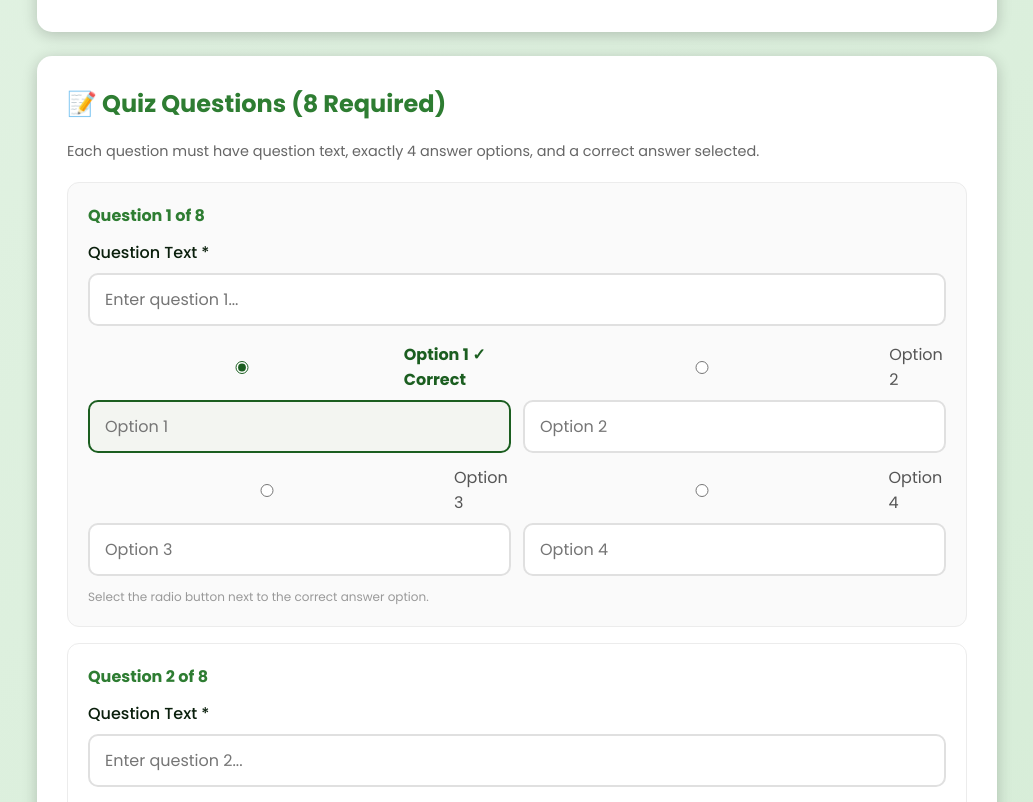
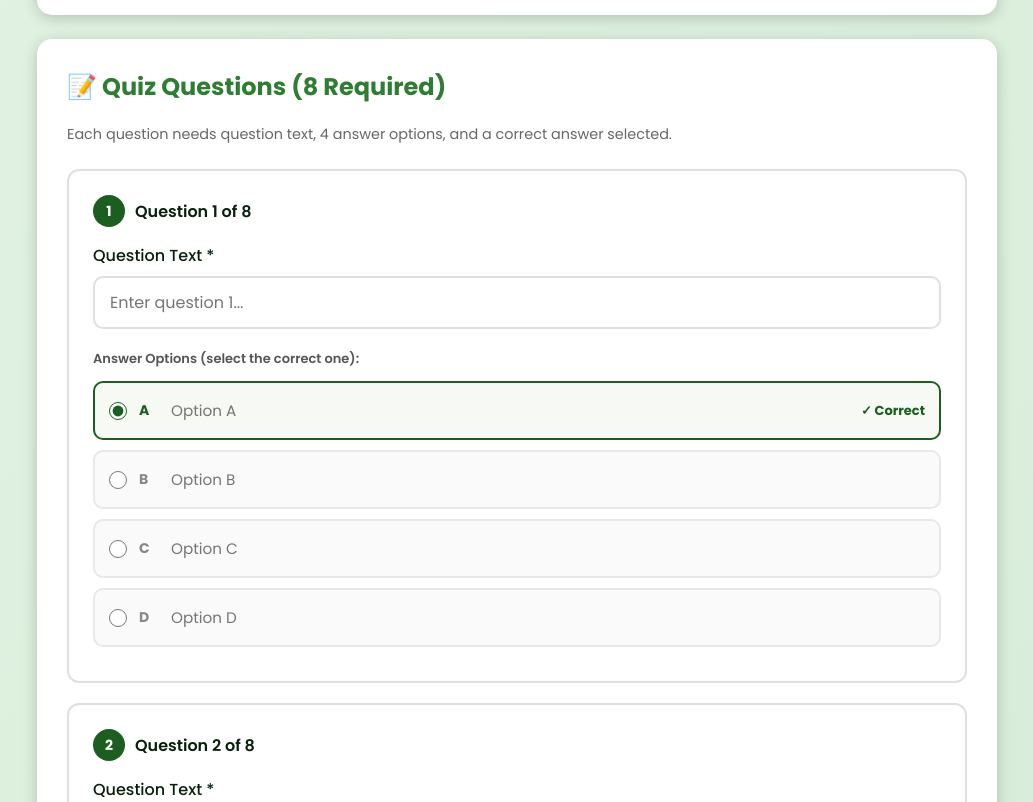
Before and after one commit to eirim2/biotrack, a React (Vite) app in the folder frontend/: page /admin/create-animal in a window 1280 px wide. Shown: the part 1638-2440 px from the top of the page, without its empty margins (123-1156 px from the left). Built offline with nearby package versions, Linux system fonts and the light colour scheme; no server answers; sample sign-in values are in the browser's storage; the HTML template or start-up script is replaced by a standard one.

Commit message:
Fix banner display and quiz questions UI

```diff
--- a/frontend/src/App.css
+++ b/frontend/src/App.css
@@ -1090,6 +1090,7 @@ body {
   border-radius: 20px;
   margin-bottom: 30px;
   text-align: center;
+  overflow: hidden;
 }
 
 .profile-header h1 {
@@ -3305,9 +3306,8 @@ body {
   height: 140px;
   border-radius: 20px 20px 0 0;
   margin: -40px -40px 24px -40px;
+  width: calc(100% + 80px);
   display: block;
-  object-fit: cover;
-  width: calc(100% + 80px);
 }
 
 /* ── Chatbot ────────────────────────────────────────────────────────────────── */
--- a/frontend/src/components/AdminCreateAnimal.jsx
+++ b/frontend/src/components/AdminCreateAnimal.jsx
@@ -26,7 +26,6 @@ function AdminCreateAnimal({ user, onLogout }) {
     description: '', funFacts: ['', '', '', ''], imageName: '',
   });
 
-  // 8 questions, each with question text, 4 options, and correct answer index
   const [questions, setQuestions] = useState(
     Array.from({ length: 8 }, () => EMPTY_QUESTION())
   );
@@ -35,7 +34,6 @@ function AdminCreateAnimal({ user, onLogout }) {
     axios.get('/api/animals').then(r => setAnimals(r.data || {}));
   }, []);
 
-  // If coming from an animal request, fetch request data and pre-fill the form
   useEffect(() => {
     if (!requestId) return;
     axios.get(`/api/admin/animal-requests?admin_username=${user.username}`)
@@ -92,11 +90,8 @@ function AdminCreateAnimal({ user, onLogout }) {
       }
       for (let j = 0; j < 4; j++) {
         if (!q.options[j].trim()) {
-          return `Question ${i + 1}, Option ${j + 1}: Please fill in all 4 options.`;
+          return `Question ${i + 1}, Option ${String.fromCharCode(65 + j)}: Please fill in all 4 options.`;
         }
-      }
-      if (q.answer < 0 || q.answer > 3) {
-        return `Question ${i + 1}: Please select the correct answer.`;
       }
     }
     return null;
@@ -106,7 +101,6 @@ function AdminCreateAnimal({ user, onLogout }) {
     e.preventDefault();
     setError(''); setSuccess(''); setLoading(true);
 
-    // Validate questions first
     const questionError = validateQuestions();
     if (questionError) {
       setError(questionError);
@@ -126,10 +120,8 @@ function AdminCreateAnimal({ user, onLogout }) {
     };
 
     try {
-      // Step 1: Create the animal
       await axios.post(`/api/admin/animals?admin_username=${user.username}`, { id, data, image_name: imageName });
 
-      // Step 2: Save the 8 questions for this animal
       const formattedQuestions = questions.map(q => ({
         question: q.question.trim(),
         options: q.options.map(o => o.trim()),
@@ -140,7 +132,6 @@ function AdminCreateAnimal({ user, onLogout }) {
         questions: formattedQuestions,
       });
 
-      // Step 3: If this was created from an animal request, approve the request
       if (requestId) {
         try {
           await axios.post(`/api/admin/animal-requests/${requestId}/approve?admin_username=${user.username}`);
@@ -166,6 +157,7 @@ function AdminCreateAnimal({ user, onLogout }) {
 
   const categories = ['Mammal', 'Bird', 'Amphibian', 'Reptile', 'Fish', 'Invertebrate', 'Crustacean'];
   const statuses = ['Least Concern', 'Vulnerable', 'Endangered', 'Critically Endangered'];
+  const optionLabels = ['A', 'B', 'C', 'D'];
 
   return (
     <div>
@@ -184,9 +176,6 @@ function AdminCreateAnimal({ user, onLogout }) {
                 <strong>{requestData.common_name}</strong> ({requestData.scientific_name}) — requested by {requestData.teacher_username}
                 {requestData.reason && <><br/>Reason: {requestData.reason}</>}
               </p>
-              <p style={{ fontSize: '0.85rem', color: '#555', marginTop: 6 }}>
-                The request will be marked as approved only after you successfully create the animal below.
-              </p>
             </div>
           </div>
         )}
@@ -195,7 +184,7 @@ function AdminCreateAnimal({ user, onLogout }) {
         {success && <div className="success-message">{success}</div>}
 
         <form onSubmit={handleSubmit}>
-          {/* ── Animal Info Section ─────────────────────────────────────── */}
+          {/* Animal Info */}
           <div className="profile-section" style={{ marginBottom: 24 }}>
             <h2>🐾 Animal Information</h2>
             <div style={{ display: 'grid', gridTemplateColumns: '1fr 1fr', gap: 16 }}>
@@ -230,7 +219,7 @@ function AdminCreateAnimal({ user, onLogout }) {
                 <label>Image Filename</label>
                 <input type="text" value={form.imageName} onChange={e => updateField('imageName', e.target.value)}
                   placeholder="e.g. lion.jpg" />
-                <p style={{ fontSize: 11, color: '#999', marginTop: 4 }}>File must exist in backend/static/animals/ and be a valid image (.jpg, .jpeg, .png, .webp)</p>
+                <p style={{ fontSize: 11, color: '#999', marginTop: 4 }}>Must exist in backend/static/animals/ (.jpg, .jpeg, .png, .webp)</p>
               </div>
             </div>
             <div className="form-group">
@@ -246,26 +235,42 @@ function AdminCreateAnimal({ user, onLogout }) {
             </div>
           </div>
 
-          {/* ── Quiz Questions Section ─────────────────────────────────── */}
+          {/* Quiz Questions */}
           <div className="profile-section" style={{ marginBottom: 24 }}>
             <h2>📝 Quiz Questions (8 Required)</h2>
-            <p style={{ color: '#666', marginBottom: 20, fontSize: '0.9rem' }}>
-              Each question must have question text, exactly 4 answer options, and a correct answer selected.
+            <p style={{ color: '#666', marginBottom: 24, fontSize: '0.9rem' }}>
+              Each question needs question text, 4 answer options, and a correct answer selected.
             </p>
 
             {questions.map((q, qIdx) => (
               <div key={qIdx} style={{
-                background: qIdx % 2 === 0 ? '#fafafa' : '#fff',
-                border: '1px solid #ececec',
+                border: '2px solid #e0e0e0',
                 borderRadius: 12,
-                padding: 20,
-                marginBottom: 16,
+                padding: 24,
+                marginBottom: 20,
+                background: '#fff',
               }}>
-                <h3 style={{ fontSize: '1rem', color: 'var(--dark-gradient)', marginBottom: 12 }}>
+                <div style={{ display: 'flex', alignItems: 'center', gap: 10, marginBottom: 16 }}>
+                  <span style={{
+                    background: 'var(--select-color)',
+                    color: '#fff',
+                    fontWeight: 700,
+                    fontSize: 14,
+                    width: 32,
+                    height: 32,
+                    borderRadius: '50%',
+                    display: 'flex',
+                    alignItems: 'center',
+                    justifyContent: 'center',
+                  }}>
+                    {qIdx + 1}
+                  </span>
+                  <span style={{ fontWeight: 600, color: 'var(--top-gradient)', fontSize: '1rem' }}>
                     Question {qIdx + 1} of 8
-                </h3>
+                  </span>
+                </div>
 
-                <div className="form-group" style={{ marginBottom: 16 }}>
+                <div className="form-group" style={{ marginBottom: 20 }}>
                   <label>Question Text *</label>
                   <input
                     type="text"
@@ -276,47 +281,75 @@ function AdminCreateAnimal({ user, onLogout }) {
                   />
                 </div>
 
-                <div style={{ display: 'grid', gridTemplateColumns: '1fr 1fr', gap: 12, marginBottom: 12 }}>
-                  {q.options.map((opt, optIdx) => (
-                    <div key={optIdx} className="form-group" style={{ marginBottom: 0 }}>
-                      <label style={{ display: 'flex', alignItems: 'center', gap: 8 }}>
+                <p style={{ fontSize: 13, fontWeight: 600, color: '#555', marginBottom: 12 }}>
+                  Answer Options (select the correct one):
+                </p>
+
+                {q.options.map((opt, optIdx) => {
+                  const isCorrect = q.answer === optIdx;
+                  return (
+                    <div key={optIdx} style={{
+                      display: 'flex',
+                      alignItems: 'center',
+                      gap: 12,
+                      marginBottom: 10,
+                      padding: '10px 14px',
+                      borderRadius: 10,
+                      border: isCorrect ? '2px solid var(--select-color)' : '2px solid #e8e8e8',
+                      background: isCorrect ? 'rgba(122,155,84,0.06)' : '#fafafa',
+                      cursor: 'pointer',
+                    }}
+                    onClick={() => updateQuestion(qIdx, 'answer', optIdx)}
+                    >
                       <input
                         type="radio"
-                          name={`correct-${qIdx}`}
-                          checked={q.answer === optIdx}
+                        name={`q${qIdx}-answer`}
+                        checked={isCorrect}
                         onChange={() => updateQuestion(qIdx, 'answer', optIdx)}
-                          style={{ accentColor: 'var(--select-color)' }}
+                        style={{ accentColor: 'var(--select-color)', width: 18, height: 18, flexShrink: 0 }}
                       />
                       <span style={{
-                          fontWeight: q.answer === optIdx ? 700 : 400,
-                          color: q.answer === optIdx ? 'var(--select-color)' : '#555',
+                        fontWeight: 700,
+                        fontSize: 14,
+                        color: isCorrect ? 'var(--select-color)' : '#888',
+                        minWidth: 20,
+                        flexShrink: 0,
                       }}>
-                          Option {optIdx + 1} {q.answer === optIdx ? '✓ Correct' : ''}
+                        {optionLabels[optIdx]}
                       </span>
-                      </label>
                       <input
                         type="text"
                         value={opt}
-                        onChange={e => updateOption(qIdx, optIdx, e.target.value)}
-                        placeholder={`Option ${optIdx + 1}`}
+                        onChange={e => {
+                          e.stopPropagation();
+                          updateOption(qIdx, optIdx, e.target.value);
+                        }}
+                        onClick={e => e.stopPropagation()}
+                        placeholder={`Option ${optionLabels[optIdx]}`}
                         required
                         style={{
-                          borderColor: q.answer === optIdx ? 'var(--select-color)' : undefined,
-                          background: q.answer === optIdx ? 'rgba(122,155,84,0.05)' : undefined,
+                          flex: 1,
+                          border: 'none',
+                          background: 'transparent',
+                          outline: 'none',
+                          fontSize: '0.95rem',
+                          padding: '6px 0',
+                          fontFamily: 'inherit',
                         }}
                       />
+                      {isCorrect && (
+                        <span style={{ color: 'var(--select-color)', fontWeight: 700, fontSize: 13, flexShrink: 0 }}>
+                          ✓ Correct
+                        </span>
+                      )}
+                    </div>
+                  );
+                })}
               </div>
             ))}
           </div>
 
-                <p style={{ fontSize: 12, color: '#999', marginTop: 4 }}>
-                  Select the radio button next to the correct answer option.
-                </p>
-              </div>
-            ))}
-          </div>
-
-          {/* ── Submit ─────────────────────────────────────────────────── */}
+          {/* Submit */}
           <div style={{ display: 'flex', gap: 12, marginBottom: 40 }}>
             <button type="submit" className="btn-primary" style={{ maxWidth: 300 }} disabled={loading}>
               {loading ? 'Creating...' : 'Create Animal & Save Questions'}
```
Also changed, not shown: frontend/src/components/BannerDisplay.jsx (+5 -7 lines), 1 other file (tests, documents, lock files or other folders). Lines whose indentation alone changed are shown as unchanged.
